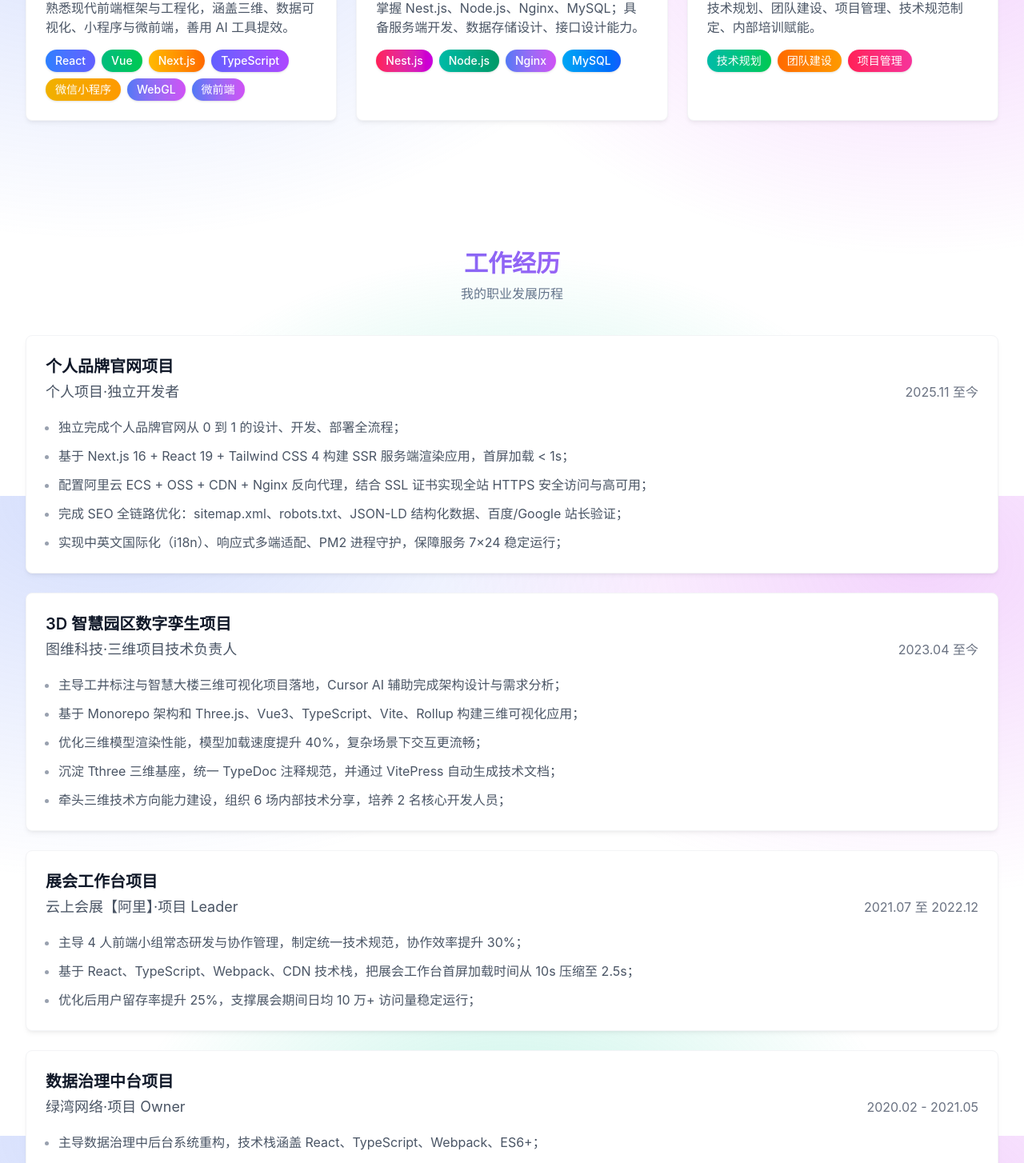
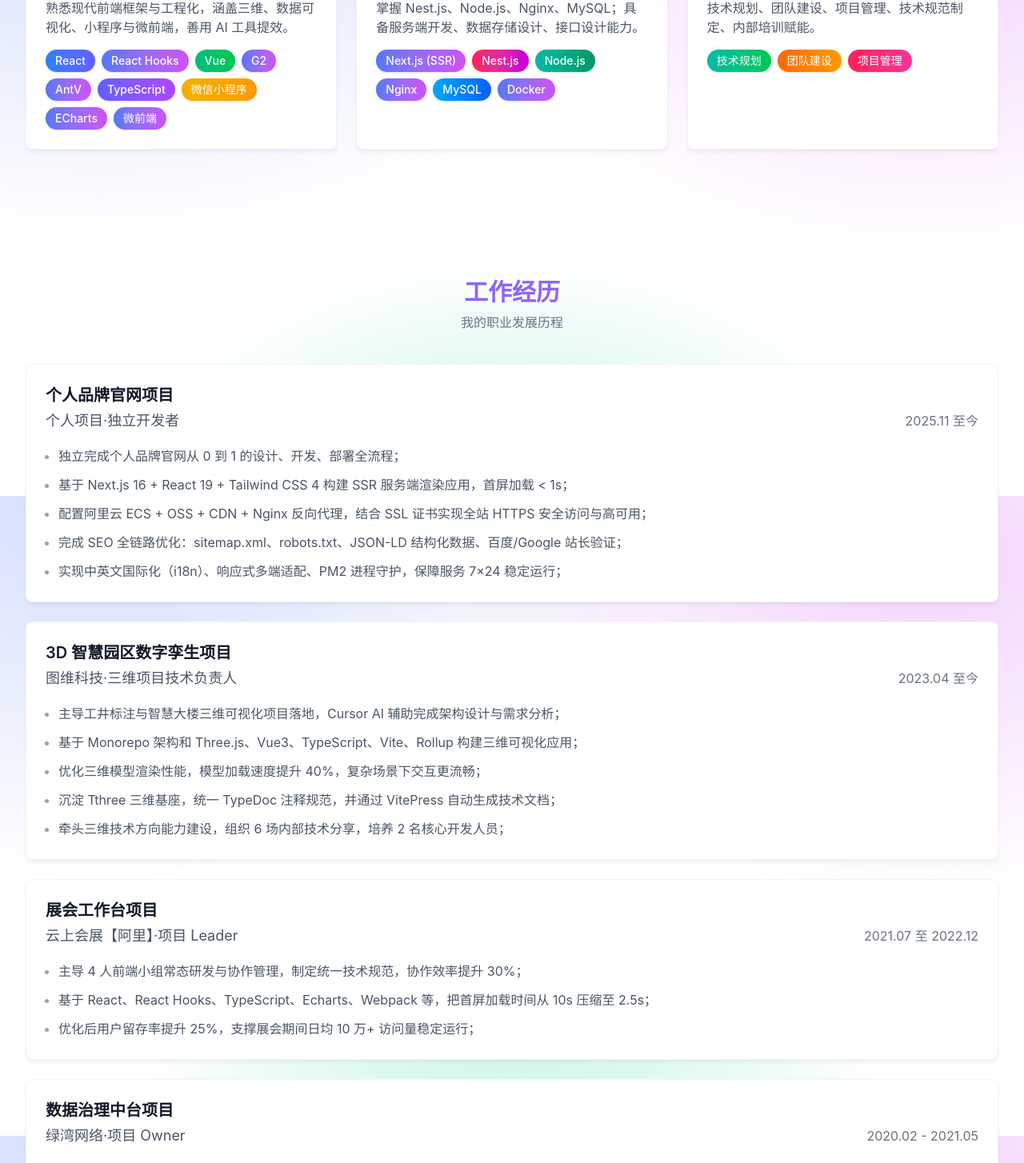
Before and after one commit to dmljc/resume-next.js, a Next.js app: page / in a window 1280 px wide. Shown: the part 980-2434 px from the top of the page at 80% size. Built offline with nearby package versions, Linux system fonts and the light colour scheme.

Commit message:
feat: :sparkles: 更新技能和工作经历，添加 React Hooks、G2 和 AntV，优化描述以提升准确性

```diff
--- a/src/components/sections/skills.data.js
+++ b/src/components/sections/skills.data.js
@@ -4,19 +4,21 @@ export const skills = [
         descKey: 'skills.frontend.desc',
         tags: [
             'React',
+            'React Hooks',
             'Vue',
-            'Next.js',
+            'G2',
+            'AntV',
             'TypeScript',
             { zh: '微信小程序', en: 'WeChat Mini Programs' },
-            // { zh: 'ECharts', en: 'ECharts' },
-            { zh: 'WebGL', en: 'WebGL' },
+            { zh: 'ECharts', en: 'ECharts' },
+            // { zh: 'WebGL', en: 'WebGL' },
             { zh: '微前端', en: 'Micro Frontends' },
         ],
     },
     {
         titleKey: 'skills.backend',
         descKey: 'skills.backend.desc',
-        tags: ['Nest.js', 'Node.js', 'Nginx', 'MySQL'],
+        tags: ['Next.js (SSR)', 'Nest.js', 'Node.js', 'Nginx', 'MySQL', 'Docker'],
     },
     {
         titleKey: 'skills.management',
--- a/src/components/sections/work.data.js
+++ b/src/components/sections/work.data.js
@@ -58,12 +58,12 @@ export const jobs = [
         points: {
             zh: [
                 '主导 4 人前端小组常态研发与协作管理，制定统一技术规范，协作效率提升 30%；',
-                '基于 React、TypeScript、Webpack、CDN 技术栈，把展会工作台首屏加载时间从 10s 压缩至 2.5s；',
+                '基于 React、React Hooks、TypeScript、Echarts、Webpack 等，把首屏加载时间从 10s 压缩至 2.5s；',
                 '优化后用户留存率提升 25%，支撑展会期间日均 10 万+ 访问量稳定运行；',
             ],
             en: [
                 'Led a 4‑person frontend team’s daily development and collaboration; established unified technical standards, improving collaboration efficiency by 30%;',
-                'Using React, TypeScript, Webpack, and CDN, reduced the workbench first‑screen loading time from 10s to 2.5s;',
+                'Using React, React Hooks, TypeScript, ECharts, and Webpack, reduced the first‑screen loading time from 10s to 2.5s;',
                 'Post‑optimization, increased user retention by 25% and supported 100k+ daily visits during events with stable performance;',
             ],
         },
@@ -78,12 +78,12 @@ export const jobs = [
         time: { zh: '2020.02 - 2021.05', en: 'Feb 2020 — May 2021' },
         points: {
             zh: [
-                '主导数据治理中后台系统重构，技术栈涵盖 React、TypeScript、Webpack、ES6+；',
+                '主导数据治理中后台系统重构，技术栈涵盖 React、React Hooks、D3.js、AntV、JavaScript、Webpack、ES6+；',
                 '优化数据处理流程与接口设计，效率提升 60%，显著降低人工操作成本；',
                 '项目成果助力团队获得公司季度 3.75 最高绩效，成为内部系统重构标杆；',
             ],
             en: [
-                'Led the refactoring of the data‑governance admin system using React, TypeScript, Webpack, and ES6+;',
+                'Led the refactoring of the data‑governance admin system using React, React Hooks, D3.js, AntV, JavaScript, Webpack, and ES6+;',
                 'Optimized data processing workflows and API design, improving efficiency by 60% and reducing manual operation costs;',
                 'The project helped the team achieve the company’s top quarterly performance rating of 3.75, becoming a benchmark for internal system refactoring;',
             ],
@@ -96,11 +96,11 @@ export const jobs = [
         time: { zh: '2017.08 - 2020.01', en: 'Aug 2017 — Jan 2020' },
         points: {
             zh: [
-                '负责内部客服工作平台核心模块开发，技术栈 Vue2、Element UI、ECharts，支撑 20+ 客服人员日常办公；',
+                '负责内部客服工作平台核心模块开发，技术栈 Vue2、Element UI、JavaScript、G2，支撑 20+ 客服人员日常办公；',
                 '优化异常处理与性能瓶颈，系统稳定性达 96%+，累计完成 20+ 核心功能迭代；',
             ],
             en: [
-                'Developed core modules of internal customer-service platform using Vue 2, Element UI, and ECharts, supporting 20+ customer service staff;',
+                'Developed core modules of internal customer-service platform using Vue 2, Element UI, JavaScript, and G2, supporting 20+ customer service staff;',
                 'Optimized exception handling and performance bottlenecks, achieving 96%+ system stability; delivered 20+ core feature iterations;',
             ],
         },
```
Also changed, not shown: src/lib/i18n-core.js.
